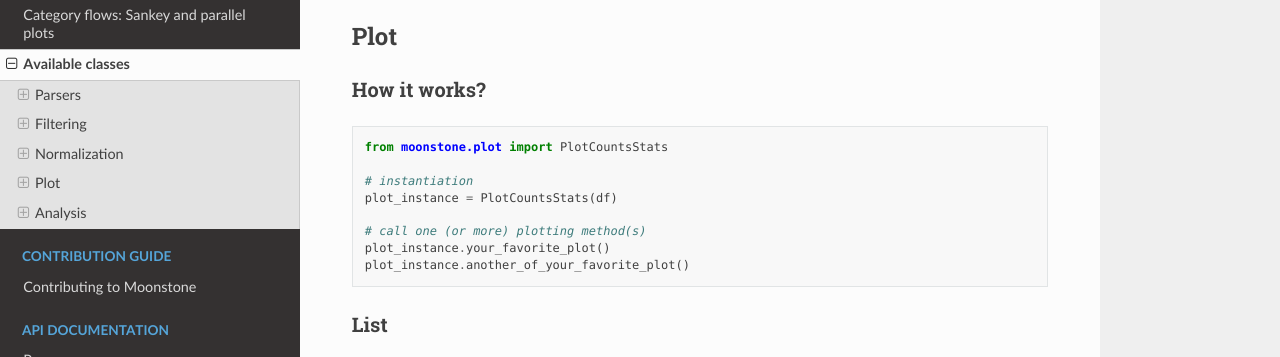
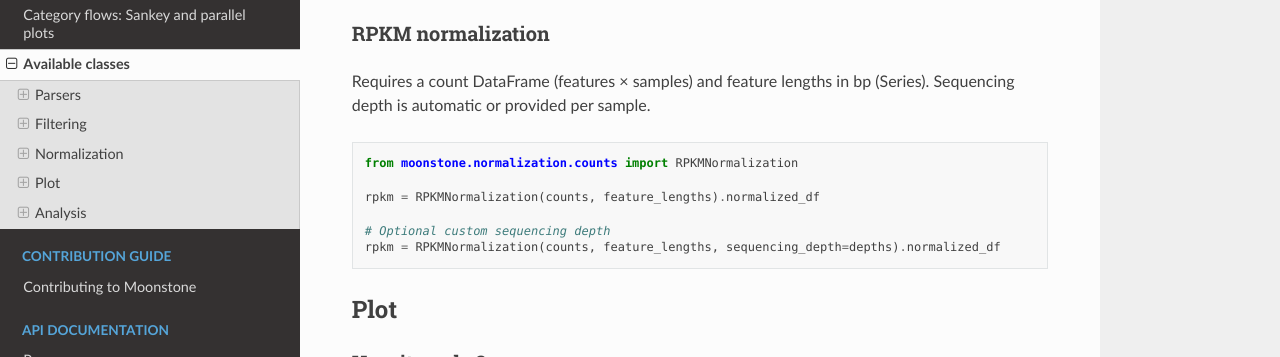
Before and after one commit to motleystate/moonstone, a Sphinx documentation site: the page built from docs/user_guide/available_classes.rst, in a window 1280 px wide and 900 px high, scrolled down 2512 px, cut to the strip 240-597 px from the top of the window. Built offline with Sphinx 7.4.7 and the Read the Docs theme 3.1.0, drawn with Linux system fonts in a browser that asks for light colours.

Commit message:
docs: add RPKM normalization usage example

```diff
--- a/docs/user_guide/available_classes.rst
+++ b/docs/user_guide/available_classes.rst
@@ -154,6 +154,22 @@
     counts.random_selection.TaxonomyRandomSelection
     processed.scaling_normalization
 
+
+RPKM normalization
+""""""""""""""""""
+
+Requires a count DataFrame (features × samples) and feature lengths
+in bp (Series). Sequencing depth is automatic or provided per sample.
+
+.. code-block:: python
+
+    from moonstone.normalization.counts import RPKMNormalization
+
+    rpkm = RPKMNormalization(counts, feature_lengths).normalized_df
+
+    # Optional custom sequencing depth
+    rpkm = RPKMNormalization(counts, feature_lengths, sequencing_depth=depths).normalized_df
+
 .. _av_plot:
 
 Plot
```
